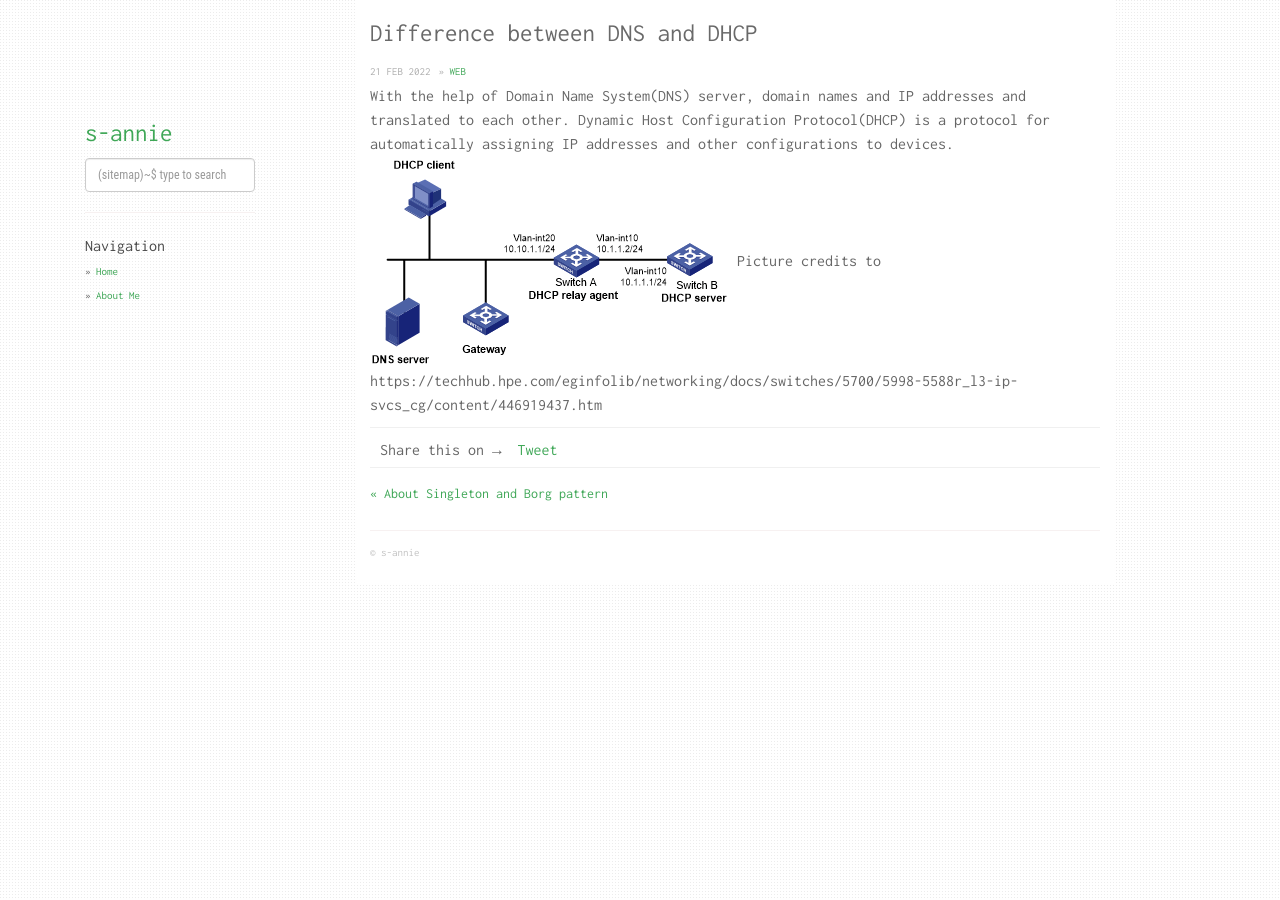
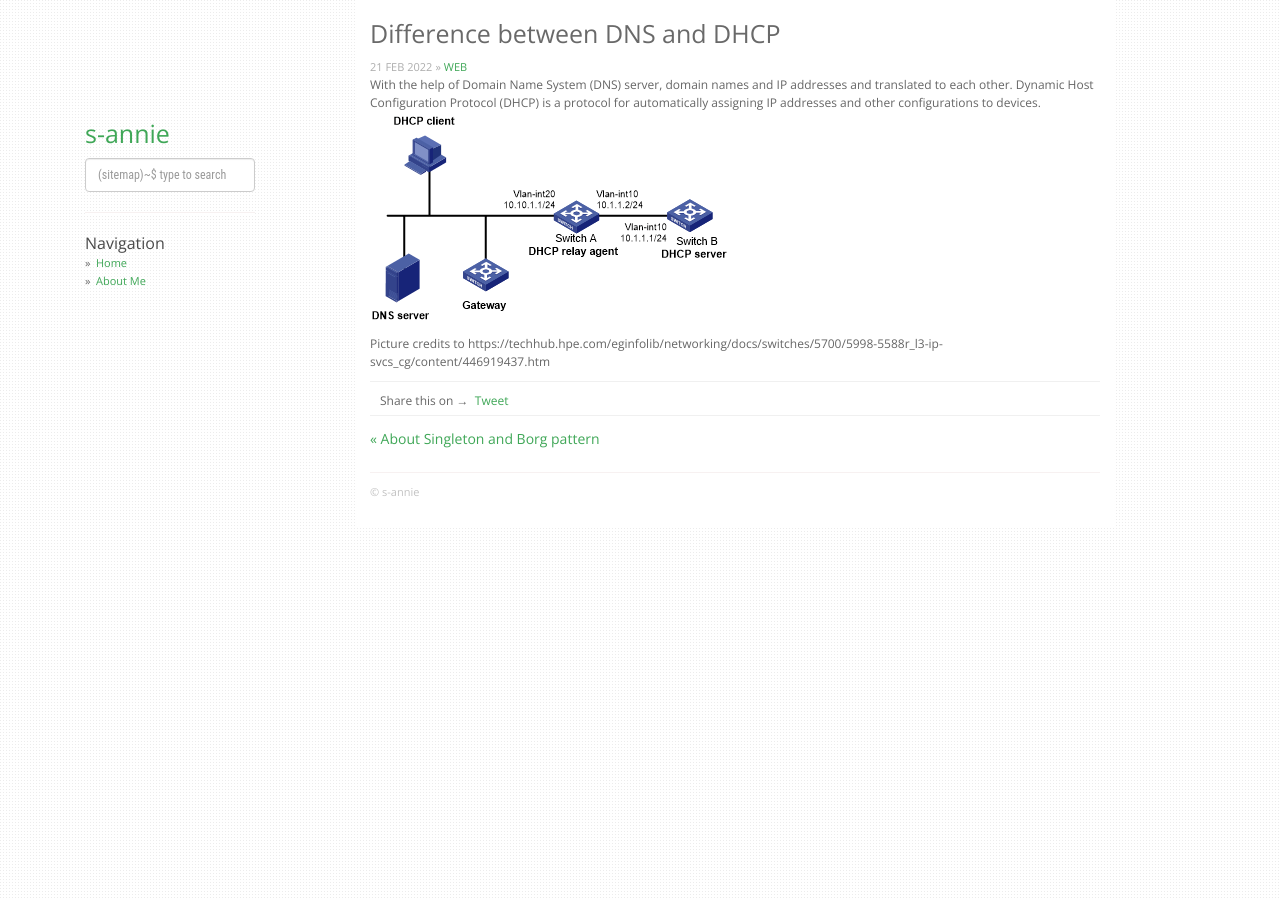
Before and after one commit to s-annie/s-annie.github.io, a Jekyll site: the page built from _posts/2022-02-21-Difference between DNS and DHCP.md, in a window 1280 px wide. Built offline with Jekyll 4.4.1, drawn with Linux system fonts in a browser that asks for light colours; nearby versions of some CDN libraries; comment, search, counter and statistics services are not loaded.

Commit message:
changed size

```diff
--- a/_layouts/default.html
+++ b/_layouts/default.html
@@ -90,7 +90,8 @@ layout: compress
     <!-- Bootstrap core CSS -->
     <link href="/static/css/bootstrap.min.css" rel="stylesheet">
     <!-- Fonts -->
-    <link href="https://fonts.googleapis.com/css2?family=Inconsolata:wght@300;400&family=Noto+Sans+SC:wght@100;300&family=Roboto+Mono:wght@200&display=swap" rel="stylesheet">
+    <link href="https://fonts.googleapis.com/css2?family=Inconsolata:wght@300;400&family=Noto+Sans+SC:wght@100;300&family=Open+Sans&family=Roboto+Mono:wght@200&display=swap" rel="stylesheet">
+    <!-- <link href="https://fonts.googleapis.com/css2?family=Inconsolata:wght@300;400&family=Noto+Sans+SC:wght@100;300&family=Roboto+Mono:wght@200&display=swap" rel="stylesheet"> -->
     <!-- <link href="https://fonts.googleapis.com/css2?family=Inconsolata:wght@300&family=Noto+Sans+SC:wght@100;300&display=swap" rel="stylesheet" type="text/css"> -->
     <!-- <link href="https://fonts.googleapis.com/css2?family=Noto+Sans+SC:wght@100;300&display=swap" rel="stylesheet" type="text/css"> -->
     <!-- <link href="https://fonts.googleapis.com/css?family=Roboto+Condensed:400,300italic,300,400italic,700&amp;subset=latin,latin-ext" rel="stylesheet" type="text/css"> -->
--- a/_posts/2022-02-21-Difference between DNS and DHCP.md
+++ b/_posts/2022-02-21-Difference between DNS and DHCP.md
@@ -3,6 +3,7 @@ layout: post
 title: Difference between DNS and DHCP
 categories: [web]
 ---
-With the help of Domain Name System(DNS) server, domain names and IP addresses and translated to each other. Dynamic Host Configuration Protocol(DHCP) is a protocol for automatically assigning IP addresses and other configurations to devices.
+With the help of Domain Name System (DNS) server, domain names and IP addresses and translated to each other. Dynamic Host Configuration Protocol (DHCP) is a protocol for automatically assigning IP addresses and other configurations to devices.
 <img src="/static/img/dns_and_dhcp.png">
+
 Picture credits to https://techhub.hpe.com/eginfolib/networking/docs/switches/5700/5998-5588r_l3-ip-svcs_cg/content/446919437.htm
--- a/static/css/main.css
+++ b/static/css/main.css
@@ -1,10 +1,10 @@
 body {
   /* font-family: "Roboto Condensed", Arial, sans-serif; */
-  font-family: 'Inconsolata', monospace;
+  font-family: 'Open Sans', sans-serif;
   background: url("/static/img/subtle_dots.png");
   line-height: 1.5em;
   font-weight: 400;
-  font-size: 16px;
+  font-size: 12px;
   color: #666;
 }
 hr {
```
